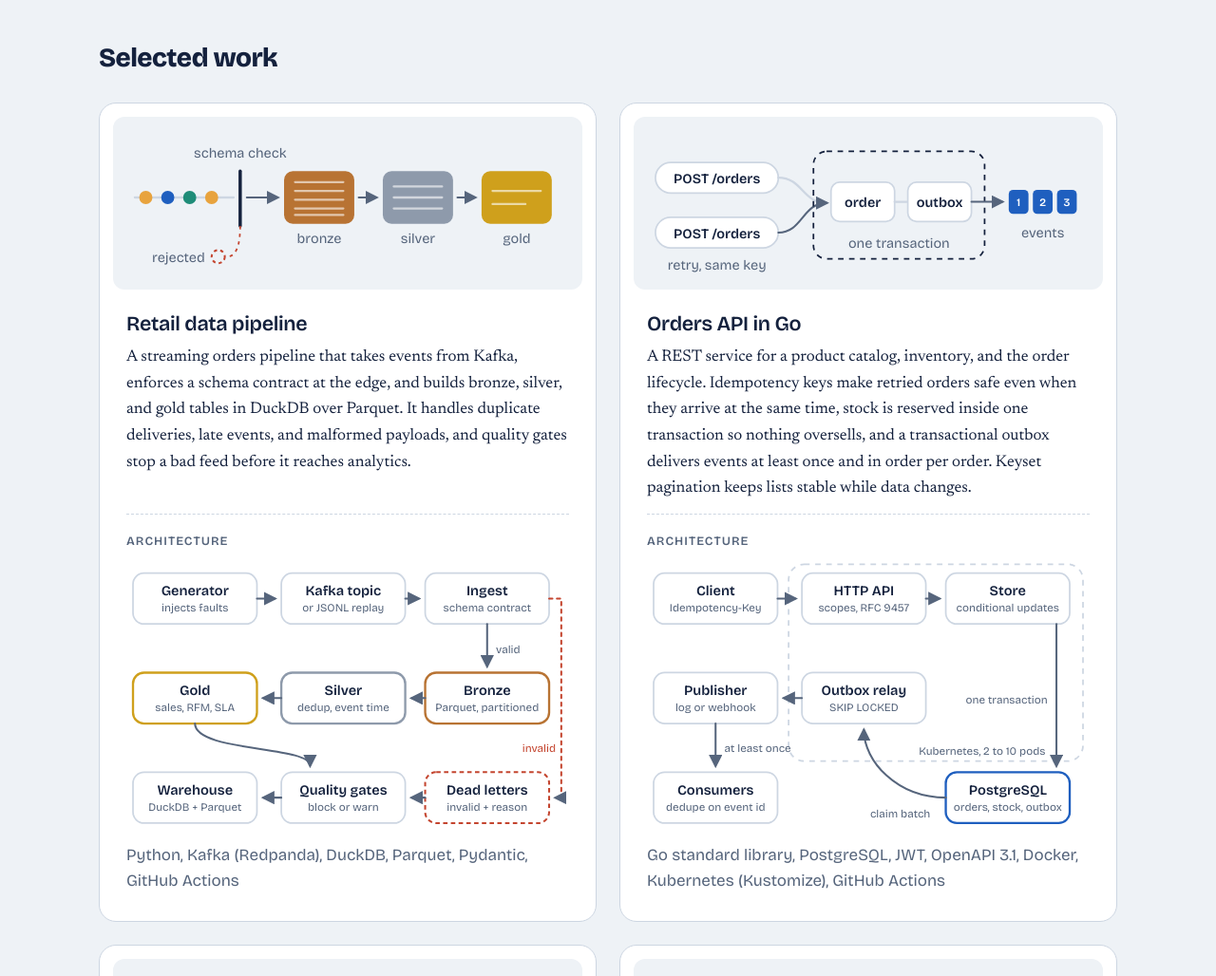
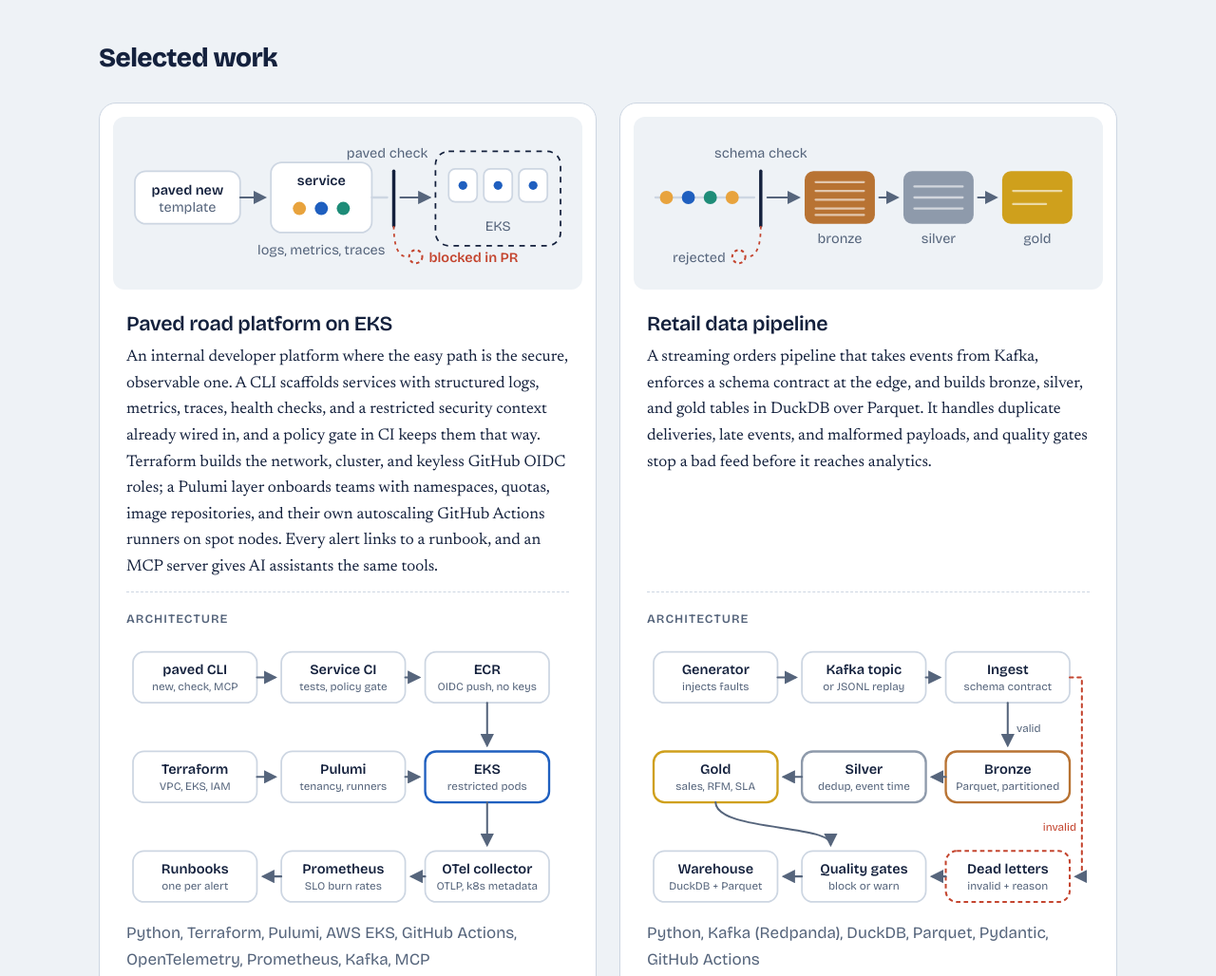
Before and after one commit to pragathigopal7/pragathigopal7.github.io, a plain HTML site: page index.html in a window 1280 px wide. Shown: the part 920-1948 px from the top of the page at 95% size. Drawn offline with nearby package versions, Linux system fonts and the light colour scheme.

Commit message:
Add paved road platform on EKS to selected work
New first card with a schematic of the scaffold, policy gate and deploy
path, a description, and an architecture diagram covering the CLI,
service CI, Terraform and Pulumi layers, and the observability path to
runbooks.

```diff
--- a/index.html
+++ b/index.html
@@ -410,6 +410,58 @@ footer { padding: 40px 0 56px; color: var(--muted); font-size: 0.95rem; border-t
 
           <article class="proj">
             <figure class="schem">
+              <svg class="dia" viewBox="0 0 400 130" role="img" aria-label="paved new generates a service that already emits logs, metrics and traces; a policy check in CI blocks non compliant manifests in the pull request, and compliant services deploy to EKS">
+                <rect class="node" x="6" y="34" width="96" height="48" rx="10"/>
+                <text class="k" x="54" y="55" text-anchor="middle">paved new</text>
+                <text x="54" y="71" text-anchor="middle">template</text>
+                <path class="arrow" d="M102 58 H 124"/>
+                <rect class="node" x="130" y="26" width="92" height="64" rx="10"/>
+                <text class="k" x="176" y="47" text-anchor="middle">service</text>
+                <circle class="a" cx="156" cy="68" r="6"/><circle class="b" cx="176" cy="68" r="6"/><circle class="c" cx="196" cy="68" r="6"/>
+                <text x="176" y="110" text-anchor="middle">logs, metrics, traces</text>
+                <line class="wire" x1="222" y1="58" x2="236" y2="58"/>
+                <line class="gate" x1="242" y1="34" x2="242" y2="84"/>
+                <text x="236" y="22" text-anchor="middle">paved check</text>
+                <path class="badpath" d="M242 84 Q 242 112 254 112"/>
+                <circle class="bad" cx="262" cy="112" r="6"/>
+                <text class="stopt" x="274" y="117">blocked in PR</text>
+                <path class="arrow" d="M248 58 H 274"/>
+                <rect class="tx" x="280" y="16" width="114" height="86" rx="12"/>
+                <rect class="node" x="292" y="32" width="26" height="30" rx="6"/><circle class="b" cx="305" cy="47" r="4"/>
+                <rect class="node" x="324" y="32" width="26" height="30" rx="6"/><circle class="b" cx="337" cy="47" r="4"/>
+                <rect class="node" x="356" y="32" width="26" height="30" rx="6"/><circle class="b" cx="369" cy="47" r="4"/>
+                <text x="337" y="88" text-anchor="middle">EKS</text>
+              </svg>
+            </figure>
+            <h3><a href="https://github.com/pragathigopal7/paved-road">Paved road platform on EKS</a></h3>
+            <p>An internal developer platform where the easy path is the secure, observable one. A CLI scaffolds services with structured logs, metrics, traces, health checks, and a restricted security context already wired in, and a policy gate in CI keeps them that way. Terraform builds the network, cluster, and keyless GitHub OIDC roles; a Pulumi layer onboards teams with namespaces, quotas, image repositories, and their own autoscaling GitHub Actions runners on spot nodes. Every alert links to a runbook, and an MCP server gives AI assistants the same tools.</p>
+            <figure class="arch">
+              <figcaption>Architecture</figcaption>
+              <svg class="dia" viewBox="0 0 400 246" role="img" aria-label="The paved CLI scaffolds a service; its reusable CI pipeline runs tests and the policy gate and pushes the image to ECR through OIDC; Terraform builds the VPC, EKS and IAM roles, Pulumi adds team tenancy and add-ons, and services run on EKS; telemetry flows to the OpenTelemetry collector, then Prometheus with SLO burn rate alerts, and each alert links to a runbook">
+                <rect class="node" x="6" y="10" width="112" height="46" rx="10"/><text class="k" x="62" y="30" text-anchor="middle">paved CLI</text><text class="sub" x="62" y="45" text-anchor="middle">new, check, MCP</text>
+                <rect class="node" x="140" y="10" width="112" height="46" rx="10"/><text class="k" x="196" y="30" text-anchor="middle">Service CI</text><text class="sub" x="196" y="45" text-anchor="middle">tests, policy gate</text>
+                <rect class="node" x="270" y="10" width="112" height="46" rx="10"/><text class="k" x="326" y="30" text-anchor="middle">ECR</text><text class="sub" x="326" y="45" text-anchor="middle">OIDC push, no keys</text>
+                <rect class="node" x="6" y="100" width="112" height="46" rx="10"/><text class="k" x="62" y="120" text-anchor="middle">Terraform</text><text class="sub" x="62" y="135" text-anchor="middle">VPC, EKS, IAM</text>
+                <rect class="node" x="140" y="100" width="112" height="46" rx="10"/><text class="k" x="196" y="120" text-anchor="middle">Pulumi</text><text class="sub" x="196" y="135" text-anchor="middle">tenancy, runners</text>
+                <rect class="node db" x="270" y="100" width="112" height="46" rx="10"/><text class="k" x="326" y="120" text-anchor="middle">EKS</text><text class="sub" x="326" y="135" text-anchor="middle">restricted pods</text>
+                <rect class="node" x="270" y="190" width="112" height="46" rx="10"/><text class="k" x="326" y="210" text-anchor="middle">OTel collector</text><text class="sub" x="326" y="225" text-anchor="middle">OTLP, k8s metadata</text>
+                <rect class="node" x="140" y="190" width="112" height="46" rx="10"/><text class="k" x="196" y="210" text-anchor="middle">Prometheus</text><text class="sub" x="196" y="225" text-anchor="middle">SLO burn rates</text>
+                <rect class="node" x="6" y="190" width="112" height="46" rx="10"/><text class="k" x="62" y="210" text-anchor="middle">Runbooks</text><text class="sub" x="62" y="225" text-anchor="middle">one per alert</text>
+                <path class="arrow" d="M118 33 H 134"/>
+                <path class="arrow" d="M252 33 H 264"/>
+                <path class="arrow" d="M326 56 V 94"/>
+                <path class="arrow" d="M118 123 H 134"/>
+                <path class="arrow" d="M252 123 H 264"/>
+                <path class="arrow" d="M326 146 V 184"/>
+                <path class="arrow" d="M270 213 H 258"/>
+                <path class="arrow" d="M140 213 H 124"/>
+              </svg>
+            </figure>
+            <p class="stack">Python, Terraform, Pulumi, AWS EKS, GitHub Actions, OpenTelemetry, Prometheus, Kafka, MCP</p>
+          </article>
+
+          <article class="proj">
+            <figure class="schem">
               <svg class="dia" viewBox="0 0 400 130" role="img" aria-label="Events pass a schema check, malformed ones are rejected, and the rest are refined from bronze to silver to gold tables">
                 <line class="wire" x1="6" y1="58" x2="96" y2="58"/>
                 <circle class="a" cx="16" cy="58" r="6"/><circle class="b" cx="36" cy="58" r="6"/><circle class="c" cx="56" cy="58" r="6"/><circle class="a" cx="76" cy="58" r="6"/>
```
